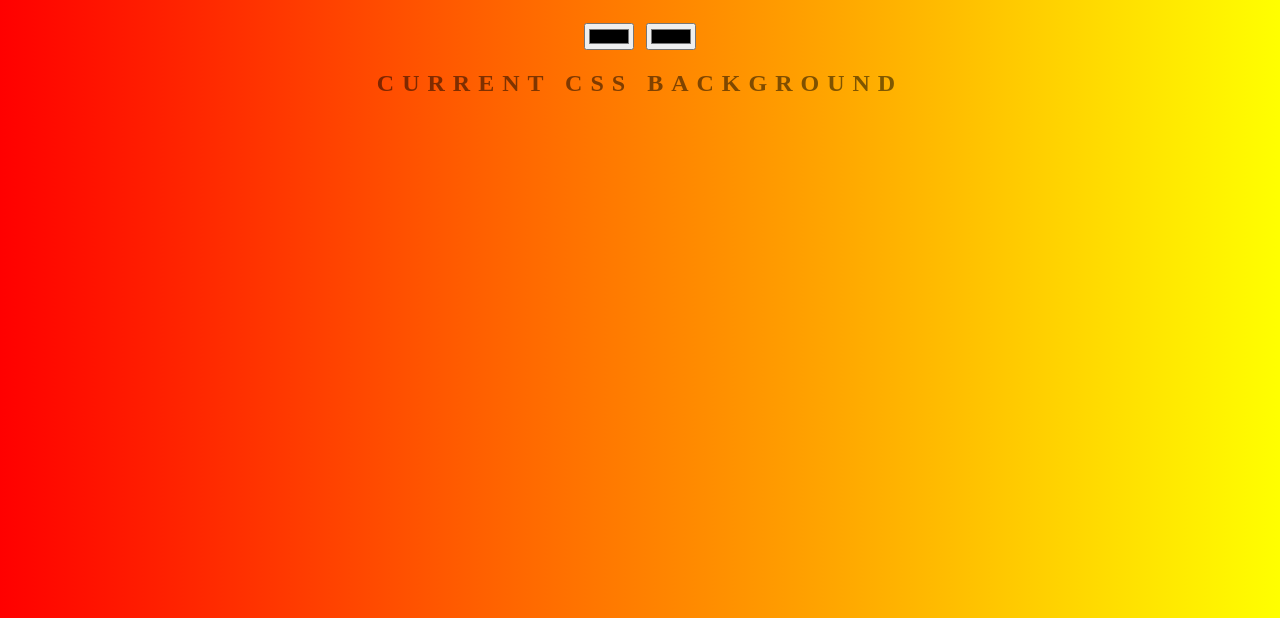
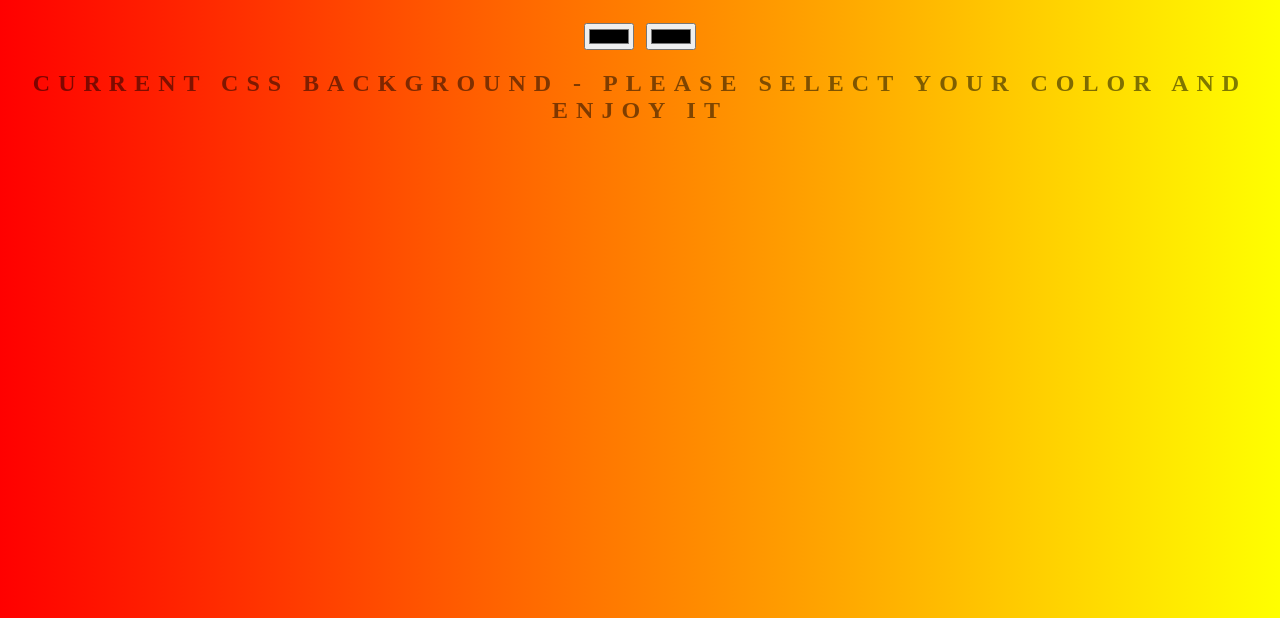
Before and after one commit to mamadsavare/Generate_MySelf, a plain HTML site: page index.html in a window 1280 px wide. Shown: the part 182-800 px from the top of the page. Drawn offline with Linux system fonts and the light colour scheme.

```diff
--- a/index.html
+++ b/index.html
@@ -8,7 +8,7 @@
 	<h1>BACKGROUND GENERATOR KURDISTAN</h1>
 	<input class="color1" type="color" name="color1">
 	<input class="color2" type="color" name="color2">
-	<h2>Current CSS background</h2>
+	<h2>Current CSS background - please select your color and enjoy it</h2>
 	<h3></h3>
 	<script type="text/javascript" src="script.js"></script>
 </body>
```
